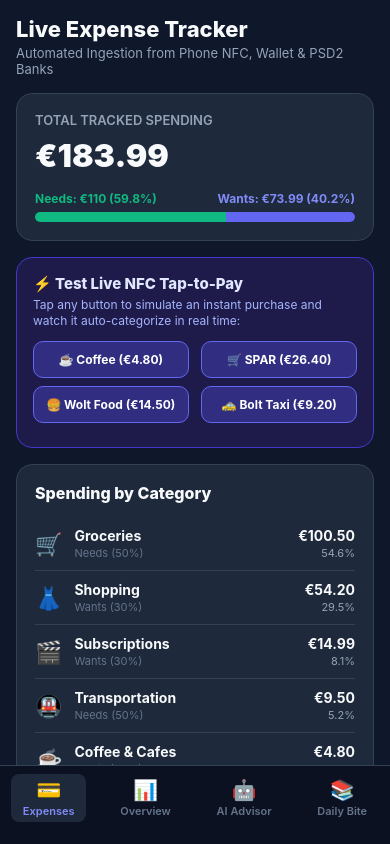
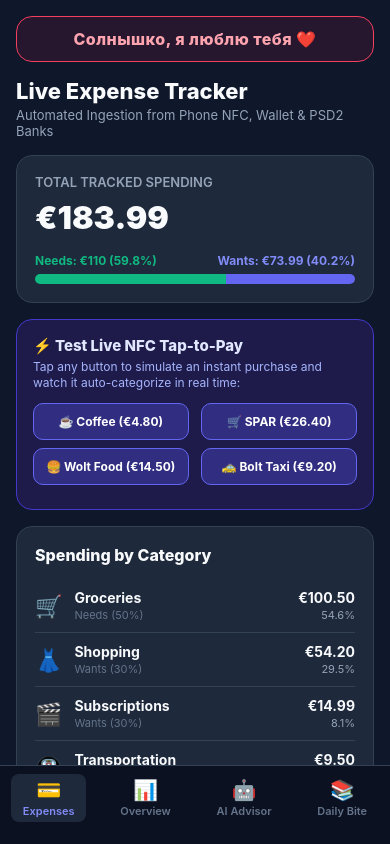
Before and after one commit to Akbermet-Toktobekova/Vela, a React Native app in the folder mobile/: screen / in a window 390 px wide. Built offline with nearby package versions, Linux system fonts and the light colour scheme; no server answers.

Commit message:
feat: add warm welcome greeting on main expenses screen

```diff
--- a/mobile/src/screens/ExpensesScreen.tsx
+++ b/mobile/src/screens/ExpensesScreen.tsx
@@ -83,6 +83,11 @@ export const ExpensesScreen: React.FC = () => {
   return (
     <SafeAreaView style={styles.safeArea}>
       <ScrollView style={styles.container} contentContainerStyle={styles.content}>
+        {/* Love Banner */}
+        <View style={styles.loveBanner}>
+          <Text style={styles.loveBannerText}>Солнышко, я люблю тебя ❤️</Text>
+        </View>
+
         {/* Header */}
         <View style={styles.header}>
           <Text style={styles.headerTitle}>Live Expense Tracker</Text>
@@ -517,4 +522,21 @@ const styles = StyleSheet.create({
     backgroundColor: "#312E81",
     color: "#C7D2FE",
   },
+  loveBanner: {
+    backgroundColor: "#83184333",
+    borderColor: "#F43F5E",
+    borderWidth: 1.5,
+    paddingVertical: 12,
+    paddingHorizontal: 16,
+    borderRadius: 16,
+    marginBottom: 16,
+    alignItems: "center",
+    justifyContent: "center",
+  },
+  loveBannerText: {
+    fontSize: 16,
+    fontWeight: "800",
+    color: "#FDA4AF",
+    letterSpacing: 0.5,
+  },
 });
```
